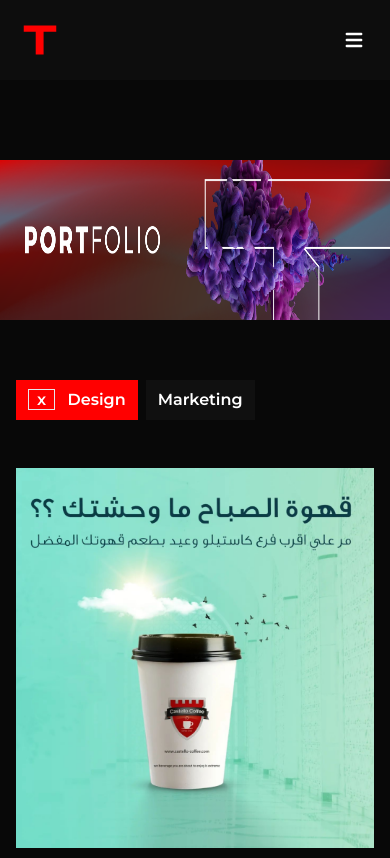
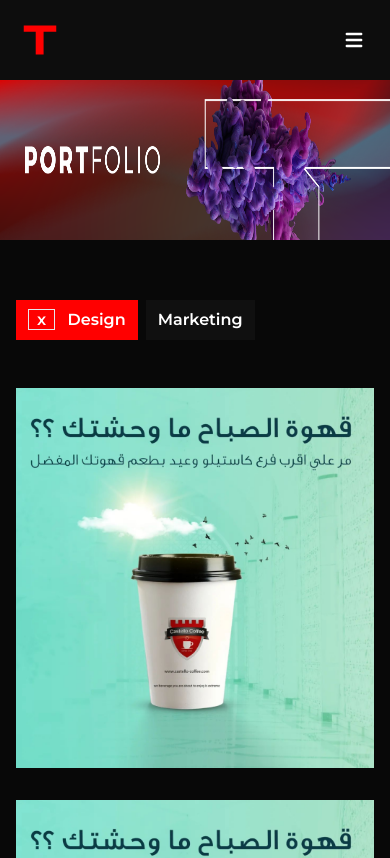
Before and after one commit to Seif-Nageh/Turbo, a Vue app: page /portfolio in a window 390 px wide. Shown: the top 858 px of the page. Built offline with nearby package versions, Linux system fonts and the light colour scheme.

Commit message:
design update

```diff
--- a/src/App.vue
+++ b/src/App.vue
@@ -2,16 +2,40 @@
 import LoadingScreen from "./components/LoadingScreen.vue";
 import NavBar from "@/components/NavBar.vue";
 import FooterBar from "./components/FooterBar.vue";
-import { onMounted } from "vue";
+import { onMounted, onUpdated, watch } from "vue";
 import { initFlowbite } from "flowbite";
-
+import router from "./router";
 import { useGlobalStore } from "@/stores/global.js";
 const global = useGlobalStore();
+let path = router.options.history.location;
+
+// update path whenever the route changes
+watch(
+  () => router.currentRoute.value,
+  () => {
+    path = router.options.history.location;
+    scrollToHash();
+  }
+);
 
 // initialize components based on data attribute selectors
 onMounted(() => {
   initFlowbite();
+  scrollToHash();
 });
+onUpdated(() => {
+  scrollToHash();
+});
+function scrollToHash() {
+  if (path.includes("#")) {
+    const idIndex = path.search("#");
+    const idName = path.slice(idIndex + 1);
+    const element = document.getElementById(idName);
+    if (element) {
+      element.scrollIntoView({ behavior: "smooth" });
+    }
+  }
+}
 </script>
 
 <template>
--- a/src/assets/main.css
+++ b/src/assets/main.css
@@ -5,7 +5,9 @@
 @tailwind utilities;
 
 @layer base {
-  body {
+  body,
+  html {
+    scroll-behavior: smooth !important;
     @apply focus-visible:ring-primary-700 focus:ring-primary-700;
   }
 }
--- a/src/components/ContactUsSection.vue
+++ b/src/components/ContactUsSection.vue
@@ -1,62 +1,58 @@
 <template>
-  <div class="container tracking-wider py-8 relative overflow-hidden">
+  <div
+    class="container tracking-wider py-8 relative overflow-hidden"
+    id="contactUs"
+  >
     <h2 class="text-4xl font-semibold">Contact us</h2>
-    <div class="grid grid-cols-1 gap-10 md:grid-cols-2 py-12">
+    <div class="grid grid-cols-1 gap-10 md:grid-cols-2 py-8">
       <form class="flex flex-wrap">
         <div class="py-4 w-full md:pt-0 md:w-1/2 md:pr-4">
           <input
+            required
             type="text"
-            class="w-full border-0 bg-gray-600/40 placeholder:text-white/25 focus:ring-primary-700"
-            placeholder="Email Address"
+            class="w-full border-0 bg-gray-600/40 placeholder:text-white/25 focus:ring-primary-700 focus:bg-gray-800"
+            placeholder="Your Name"
           />
         </div>
         <div class="py-4 w-full md:pt-0 md:w-1/2 md:pl-4">
           <input
+            required
             type="text"
-            class="w-full border-0 bg-gray-600/40 placeholder:text-white/25 focus:ring-primary-700"
-            placeholder="Your Name"
+            class="w-full border-0 bg-gray-600/40 placeholder:text-white/25 focus:ring-primary-700 focus:bg-gray-800"
+            placeholder="Email Address"
           />
         </div>
-        <div class="w-full py-4">
+        <div class="w-full py-4 md:pt-0 md:w-1/2 md:pr-4">
           <select
-            class="w-full border-0 bg-gray-600/40 text-white/25 flex items-center justify-between p-2.5 focus:bg-gray-800 focus:text-white focus:ring-primary-700"
+            required
+            class="w-full border-0 bg-gray-600/40 text-white/25 flex items-center justify-between focus:bg-gray-800 focus:text-white focus:ring-primary-700"
           >
             <option selected disabled>Subject</option>
             <option value="0">Marketing</option>
             <option value="1">Desgin</option>
           </select>
-          <!-- <div
-            class="w-full border-0 bg-gray-600/40 text-white/25 flex items-center justify-between p-2.5 cursor-pointer"
-          >
-            Subject
-            <svg
-              width="18"
-              height="11"
-              viewBox="0 0 18 11"
-              fill="none"
-              class="stroke-primary-400"
-              xmlns="http://www.w3.org/2000/svg"
-            >
-              <path
-                d="M16.9168 1.83333L9.00016 9.75L1.0835 1.83333"
-                stroke-width="2"
-                stroke-linecap="round"
-                stroke-linejoin="round"
-              />
-            </svg>
-          </div>
-          <div class="bg-gray-600/60 p-4 flex flex-col space-y-4">
-            <div>Marketing</div>
-            <div>Desgin</div>
-          </div> -->
         </div>
-        <div class="w-full pt-4">
+        <div class="py-4 w-full md:pt-0 md:w-1/2 md:pl-4">
+          <input
+            type="number"
+            class="w-full border-0 bg-gray-600/40 placeholder:text-white/25 focus:ring-primary-700 focus:bg-gray-800"
+            placeholder="Phone Number"
+          />
+        </div>
+        <div class="w-full pt-4 relative">
           <textarea
+            required
             id="message"
             rows="10"
-            class="block p-2.5 w-full text-sm placeholder:text-white/25 bg-gray-600/40 border-0 focus:ring-primary-700"
-            placeholder="What’s in your mind . . . ?"
+            class="block p-2.5 w-full text-sm placeholder:text-white/25 bg-gray-600/40 border-0 focus:ring-primary-700 focus:bg-gray-800"
+            placeholder="What's in your mind . . . ?"
           ></textarea>
+          <button
+            class="absolute bottom-0 right-0 btn-primary-outline bg-black m-4 py-2 px-8"
+            type="submit"
+          >
+            Submit
+          </button>
         </div>
       </form>
       <iframe
--- a/src/components/NavBar.vue
+++ b/src/components/NavBar.vue
@@ -28,12 +28,12 @@ const navLinks = ref([
         <LogoT class="w-12 fill-primary-400" />
       </RouterLink>
       <div class="flex md:order-2">
-        <button
-          type="button"
+        <a
+          href="#contactUs"
           class="btn-primary-outline mr-3 md:mr-0 md:flex items-center hidden"
         >
           Contact Us <ArrowRight class="w-12 inline ml-4" />
-        </button>
+        </a>
         <button
           data-collapse-toggle="navbar-sticky"
           type="button"
--- a/src/components/aboutPage/AboutSection.vue
+++ b/src/components/aboutPage/AboutSection.vue
@@ -1,5 +1,5 @@
 <template>
-  <div id="about" class="container">
+  <div id="about" class="container pb-8">
     <h3 class="font-semibold text-3xl">About</h3>
     <p class="text-lg pt-6 md:text-2xl">
       Turbo Marketing Agency , Established Since 2016 in Al-Madinah
--- a/src/components/aboutPage/HeroSection.vue
+++ b/src/components/aboutPage/HeroSection.vue
@@ -1,9 +1,8 @@
 <template>
-  <div class="mt-20 relative">
+  <div class="relative">
     <div class="container absolute inset-0 flex justify-start items-center">
       <p class="text-6xl font-semibold">
-        ABOUT
-        <span class="font-light">US</span>
+        ABOUT <span class="font-light">US</span>
       </p>
     </div>
     <img
--- a/src/components/aboutPage/MissionSection.vue
+++ b/src/components/aboutPage/MissionSection.vue
@@ -3,7 +3,7 @@ import LogoT from "@/assets/icons/LogoT.vue";
 </script>
 
 <template>
-  <div class="py-12 container flex flex-wrap" id="mission">
+  <div class="py-8 container flex flex-wrap" id="mission">
     <div class="md:w-4/12 relative">
       <img
         src="@/assets/images/mission.png"
--- a/src/components/homePage/HeroSection.vue
+++ b/src/components/homePage/HeroSection.vue
@@ -1,6 +1,6 @@
 <template>
   <div
-    class="min-h-screen flex flex-col-reverse items-center justify-evenly tracking-widest pt-4 md:relative"
+    class="min-h-screen -mt-20 flex flex-col-reverse items-center justify-evenly tracking-widest pt-4 md:relative"
   >
     <img
       src="@/assets/images/heroSection.png"
--- a/src/components/portfolioPage/PortfolioSection.vue
+++ b/src/components/portfolioPage/PortfolioSection.vue
@@ -42,7 +42,7 @@ function tabToggle(tab) {
         loading="lazy"
       />
       <div
-        class="absolute bg-black/80 inset-0 p-4 h-full text-3xl font-semibold flex flex-col overflow-auto invisible group-hover:visible transition-all ease-in-out"
+        class="absolute bg-black/80 inset-0 p-4 h-full text-3xl font-semibold flex flex-col overflow-auto invisible transition-all ease-in-out group-hover:visible"
       >
         Saudi German Hospital
         <ul class="pl-4 text-base py-4 my-auto">
--- a/src/router/index.js
+++ b/src/router/index.js
@@ -42,11 +42,13 @@ const router = createRouter({
 
 router.beforeEach((to, from, next) => {
   const global = useGlobalStore();
-  global.loadingScreen = true;
-  setTimeout(() => {
-    global.loadingScreen = false;
-  }, 1300);
-  window.scrollTo(0, 0);
+  if (!to.fullPath.includes("#")) {
+    global.loadingScreen = true;
+    setTimeout(() => {
+      global.loadingScreen = false;
+    }, 1300);
+    window.scrollTo(0, 0);
+  }
   next();
 });
 
--- a/src/stores/global.js
+++ b/src/stores/global.js
@@ -1,7 +1,34 @@
 import { defineStore } from "pinia";
+import { ref } from "vue";
 
 export const useGlobalStore = defineStore("global", () => {
   let loadingScreen = false;
+  const websiteLink = "https://back-aide.quetech.net/";
+  const globalApi = `${websiteLink}api/`;
+  const user = ref({});
 
-  return { loadingScreen };
+  // Api Call Method
+  async function apiCallMethod(
+    apiEndPoint,
+    method = "get",
+    data = {},
+    headers = {}
+  ) {
+    let finalRes = [];
+    await axios({
+      url: `${globalApi}${apiEndPoint}`,
+      method: method,
+      data: data,
+      headers: headers,
+    })
+      .then((response) => {
+        finalRes = response.data;
+      })
+      .catch((error) => {
+        finalRes = error;
+      });
+    return finalRes;
+  }
+
+  return { loadingScreen, user, websiteLink, globalApi, apiCallMethod };
 });
--- a/src/views/website/PortfolioView.vue
+++ b/src/views/website/PortfolioView.vue
@@ -4,7 +4,6 @@ import PortfolioSection from "@/components/portfolioPage/PortfolioSection.vue";
 </script>
 
 <template>
-  <div class="mt-20">
   <img
     src="@/assets/images/portfolio.png"
     class="bg-cover bg-no-repeat w-full -z-0 min-h-[10rem]"
@@ -14,5 +13,4 @@ import PortfolioSection from "@/components/portfolioPage/PortfolioSection.vue";
     <PortfolioSection />
   </div>
   <ContactUsSection />
-  </div>
 </template>
```
Lines whose indentation alone changed are shown as unchanged.
